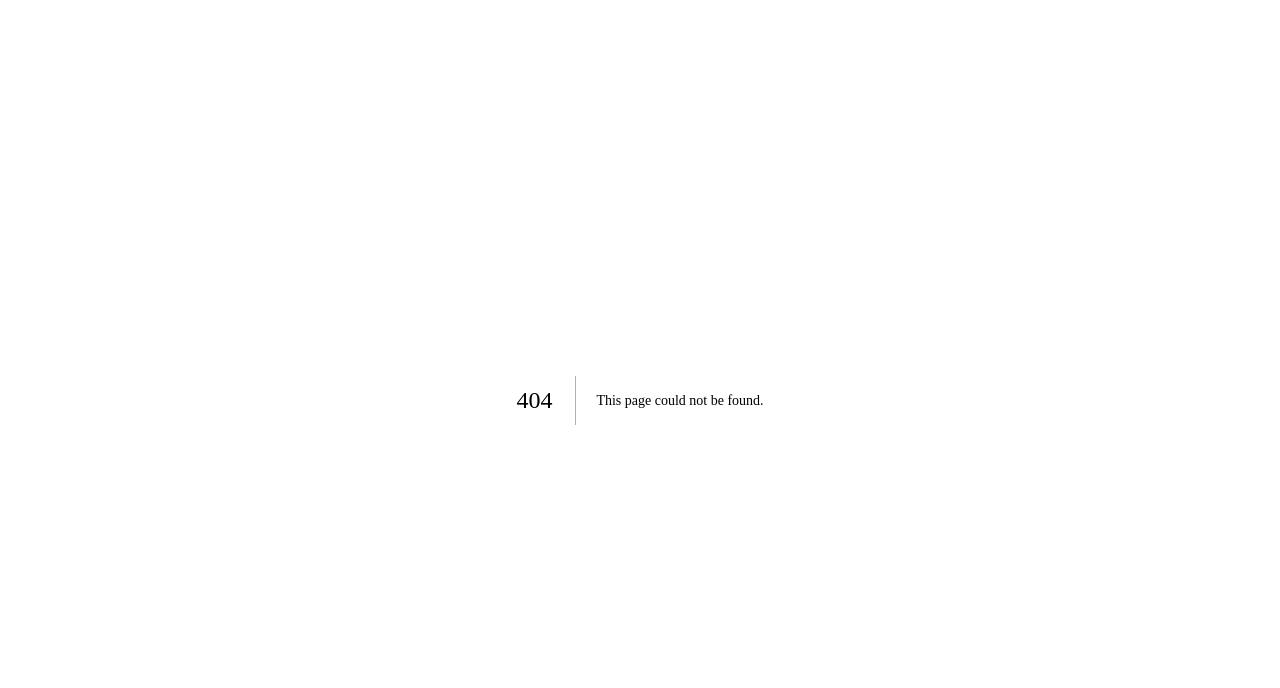
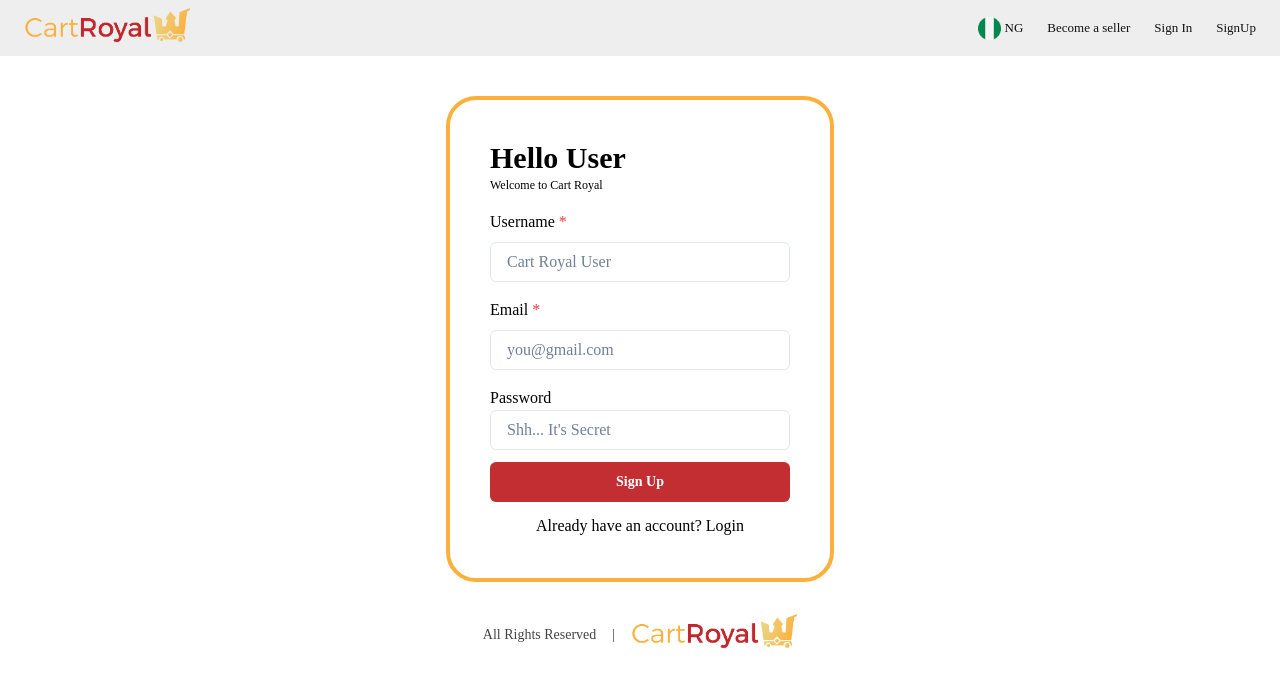
Before and after one commit to ENOKEVER3/CartRoyal, a Next.js app: page /auth/signup in a window 1280 px wide. Before the commit this address had no page. Shown: the top 688 px of the page. Built offline with nearby package versions, Linux system fonts and the light colour scheme; a web font is replaced by a local one.

Commit message:
Done with Authentication Side

```diff
--- a/src/layouts/TopNav.tsx
+++ b/src/layouts/TopNav.tsx
@@ -1,3 +1,4 @@
+import Logo from "@/components/Logo";
 import {
   Box,
   Button,
@@ -47,18 +48,18 @@ const LocaleMenu = () => {
 const TopNav = () => {
   return (
     <Flex className="top-nav" px={6} fontSize={"13px"} py={2} bg="#eee" color={"#111"}>
-      <Box flex={1}></Box>
+      <Box flex={1} visibility={{lg :"visible", md : "visible",sm : 'hidden', base : 'hidden' }}><Logo /></Box>
 
       <Flex justifySelf={"flex-end"} as={"nav"} align={"center"} gap={6}>
         <LocaleMenu />
-        <Link color={"inherit"} fontSize={"inherit"} as={NextLink} href="">
+        <Link color={"inherit"} fontSize={"inherit"} as={NextLink} href="auth/seller">
           Become a seller
         </Link>
-        <Link color={"inherit"} fontSize={"inherit"} as={NextLink} href="">
-          Login
+        <Link color={"inherit"} fontSize={"inherit"} as={NextLink} href="auth/login">
+          Sign In
         </Link>
-        <Link color={"inherit"} fontSize={"inherit"} as={NextLink} href="">
-          Register
+        <Link color={"inherit"} fontSize={"inherit"} as={NextLink} href="auth/signup">
+          SignUp
         </Link>
       </Flex>
     </Flex>
--- /dev/null
+++ b/src/pages/auth/signup.tsx
@@ -0,0 +1,82 @@
+import Logo from "@/components/Logo";
+import TopNav from "@/layouts/TopNav";
+import {
+  Box,
+  Button,
+  Flex,
+  FormControl,
+  FormLabel,
+  Heading,
+  Input,
+  Link,
+  Text,
+} from "@chakra-ui/react";
+import Head from "next/head";
+import React from "react";
+
+const signup = () => {
+  return (
+    <>
+      <Head>
+        <title>Royal Cart - Sign Up </title>
+        <meta name="description" content="......" />
+        <meta name="viewport" content="width=device-width, initial-scale=1" />
+        <link rel="icon" href="/favicon.ico" />
+      </Head>
+      <TopNav />
+      <Flex justifyContent={"center"} mt={"40px"} px={20}>
+        <Box border={"4px solid #FBB03B"} p={{lg : 10, md : 10, sm : 7, base :5}} borderRadius={30}>
+          <Heading fontSize={30}>Hello User</Heading>
+          <Text width={300} fontSize={12}>
+            Welcome to Cart Royal
+          </Text>
+
+          <FormControl pt={4} isRequired>
+            <FormLabel>Username</FormLabel>
+            <Input placeholder="Cart Royal User" width={300} />
+          </FormControl>
+          <FormControl pt={4} isRequired>
+            <FormLabel>Email</FormLabel>
+            <Input placeholder="you@gmail.com" width={300} />
+          </FormControl>
+          <FormControl pt={4}>
+            <Text>Password</Text>
+            <Input
+              type={"password"}
+              placeholder="Shh... It's Secret"
+              width={300}
+            />
+          </FormControl>
+
+        <Flex justifyContent={"space-between"} gap={2} py={3}>
+          <Button
+           width={'full'}
+           bg={"#C32E33"} color={"#fff"}>
+            Sign Up
+          </Button>
+          {/* <Button
+            width={'full'}
+            bg={"linear-gradient(45deg, #C32E33,#C32E33)"}
+            color={"#fff"}
+          >
+            SignUp
+          </Button> */}
+        </Flex>
+          <Flex justifyContent={'center'}>
+            <Text as={Link} href="/auth/login" textAlign={"center"}>
+              Already have an account? Login
+            </Text>
+          </Flex>
+        </Box>
+      </Flex>
+
+      <Flex gap={4} alignItems={'center'} justifyContent={'center'} fontSize={14} color={"rgb(69, 69, 69)"} pt={8}>
+      <Text>All Rights Reserved</Text>
+      <Text>|</Text>
+      <Logo />
+    </Flex>
+    </>
+  );
+};
+
+export default signup;
```
Also changed, not shown: src/components/CategoryMenu.tsx (added, +30 -0 lines), src/components/CategoryMenuFake.tsx (added, +29 -0 lines), src/components/SearchWidget.tsx (+1 -26 lines), src/pages/auth/login.tsx (added, +78 -0 lines), src/pages/auth/seller.tsx (added, +75 -0 lines).
